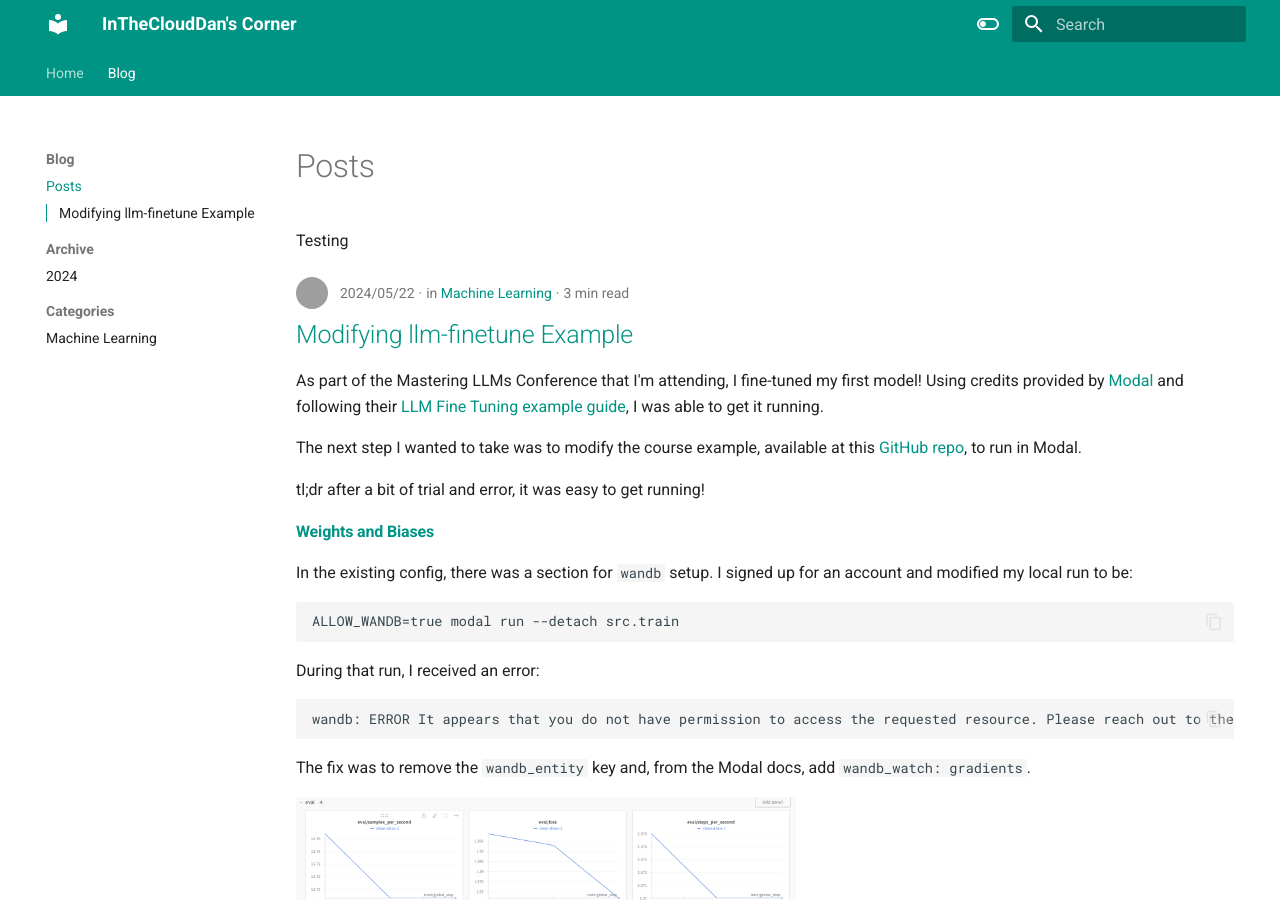
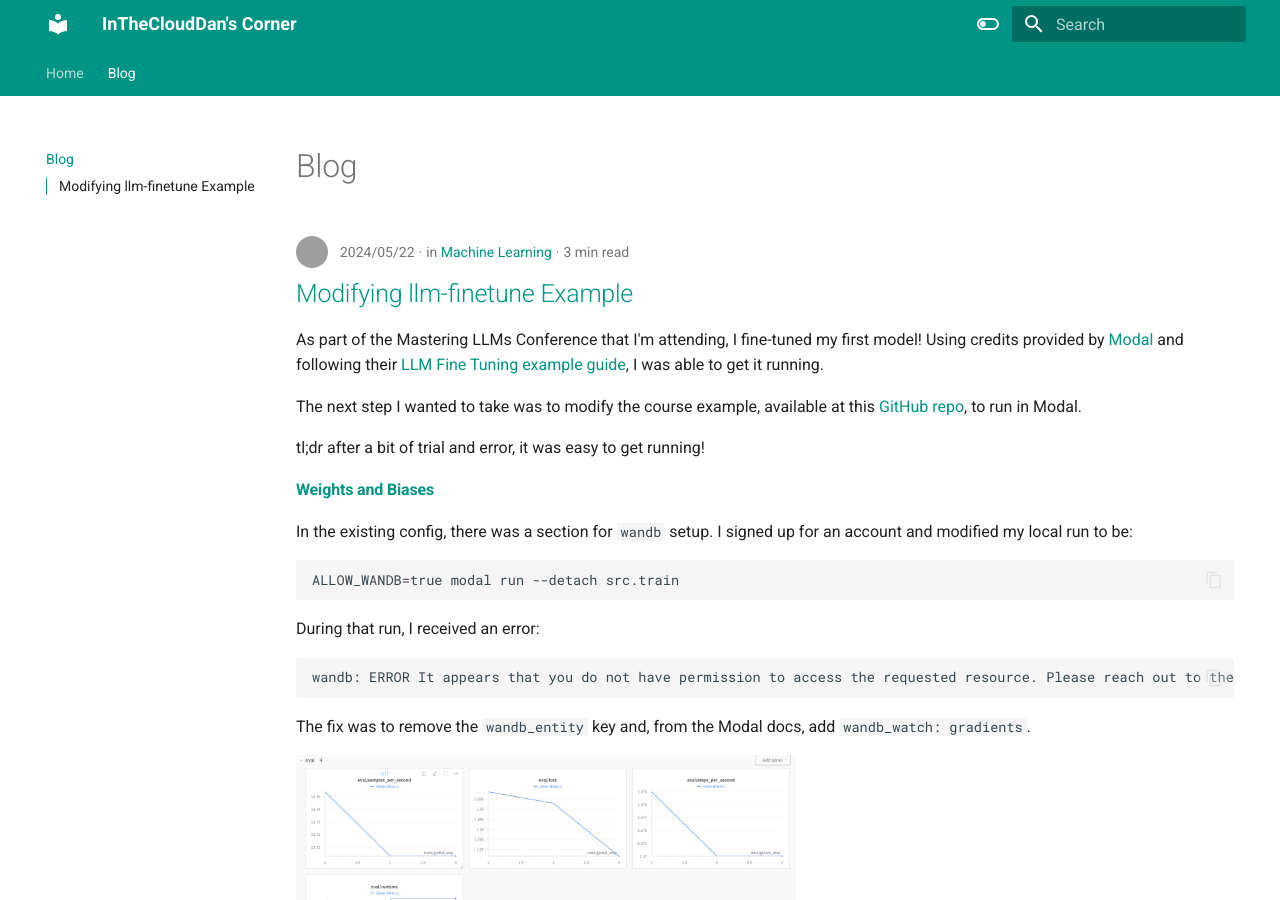
Before and after one commit to InTheCloudDan/blog, an MkDocs documentation site: the page built from docs/blog/index.md, in a window 1280 px wide and 900 px high. Built offline with MkDocs 1.6.1 and Material for MkDocs 9.7.7, drawn with Linux system fonts in a browser that asks for light colours; grey boxes are pictures that could not be loaded.

Commit message:
pathing fixes

```diff
--- a/docs/blog/index.md
+++ b/docs/blog/index.md
@@ -1,3 +1 @@
-# Posts
-
-Testing
+# Blog
--- a/mkdocs.yml
+++ b/mkdocs.yml
@@ -47,8 +47,7 @@
 
 nav:
   - Home: 'index.md'
-  - Blog:
-    - blog/index.md
+  - Blog: blog/index.md
 
 markdown_extensions:
   - pymdownx.highlight:
```
